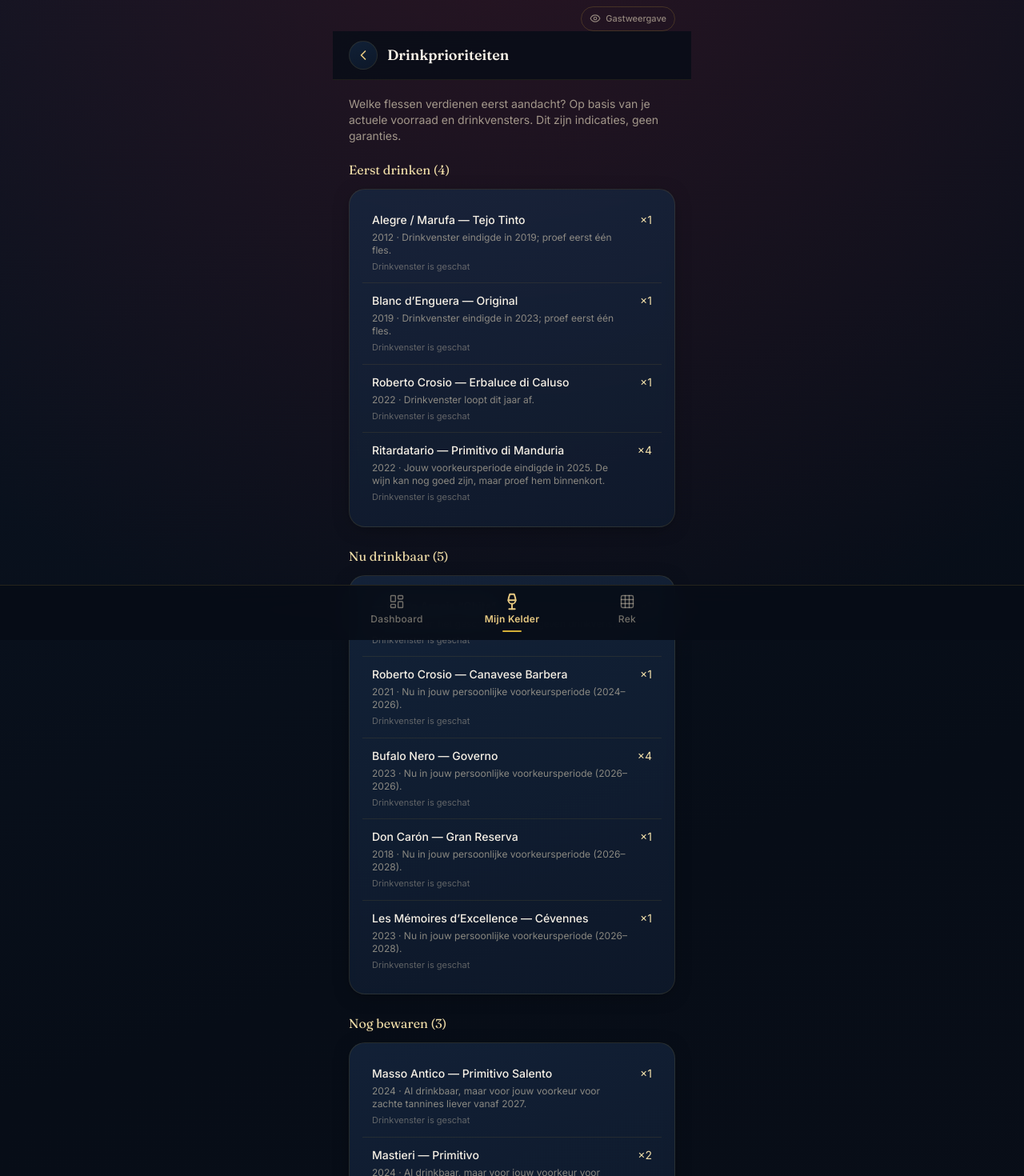
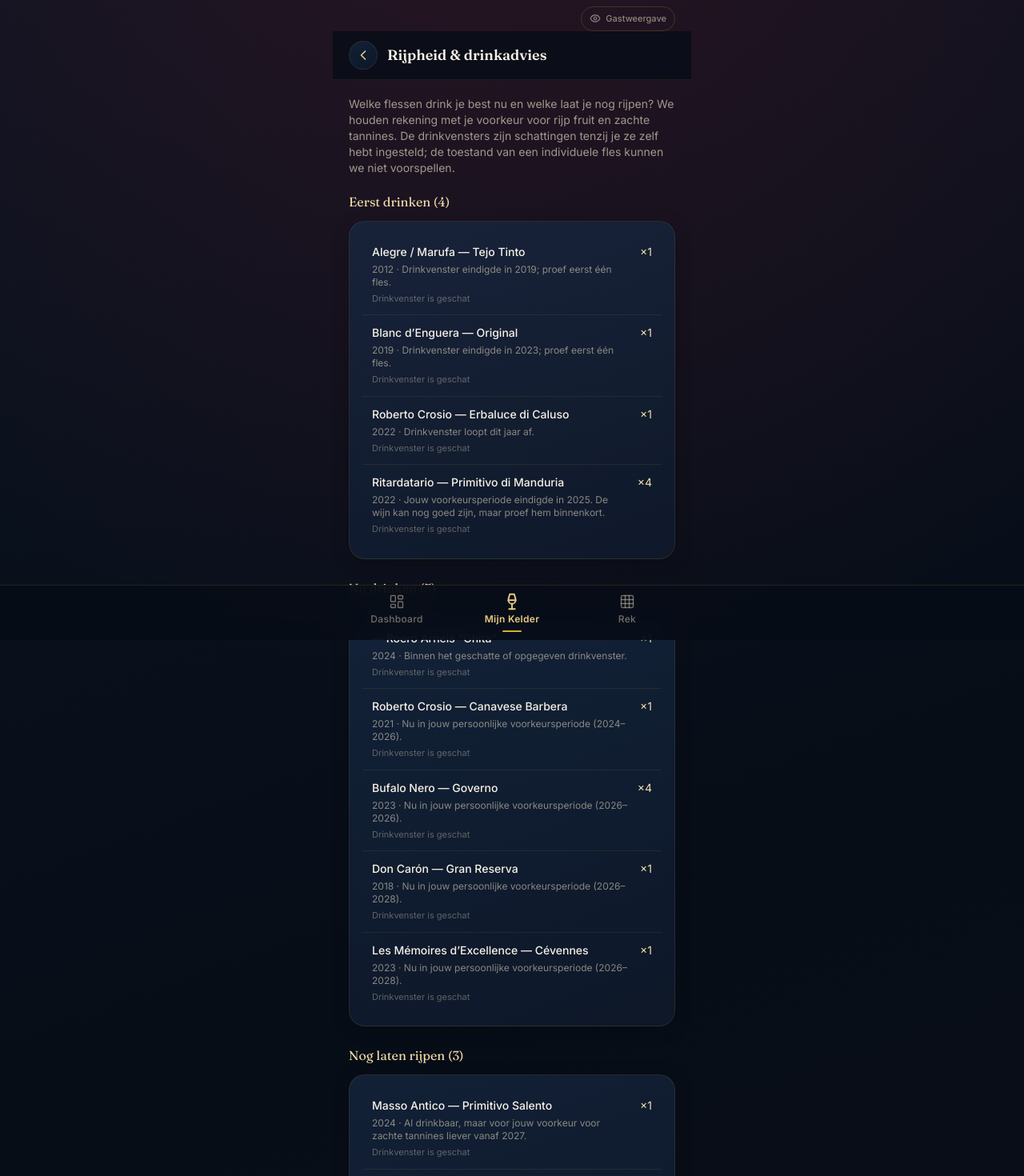
Before and after one commit to goemanalexander/VinIQ, a Next.js app: page /kelder/drinkprioriteiten in a window 1280 px wide. Shown: the top 1470 px of the page at 80% size. Built offline with nearby package versions, Linux system fonts and the light colour scheme; no server answers.

Commit message:
ui: explain personalized maturity guidance and uncertainty

```diff
--- a/app/kelder/drinkprioriteiten/page.tsx
+++ b/app/kelder/drinkprioriteiten/page.tsx
@@ -9,8 +9,8 @@ import { rankDrinkingPriorities, type DrinkingPriority } from '@/lib/drinking-pr
 
 const labels = {
   urgent: 'Eerst drinken',
-  now: 'Nu drinkbaar',
-  later: 'Nog bewaren',
+  now: 'Nu drinken',
+  later: 'Nog laten rijpen',
   unknown: 'Onbekend',
 } as const;
 
@@ -22,9 +22,9 @@ export default function DrinkprioriteitenPage() {
   }, []);
   return (
     <>
-      <PageHeader title="Drinkprioriteiten" back backHref="/kelder" />
+      <PageHeader title="Rijpheid & drinkadvies" back backHref="/kelder" />
       <div className="px-5 pt-5 pb-8">
-        <p className="mb-5 text-sm text-cream-300/70">Welke flessen verdienen eerst aandacht? Op basis van je actuele voorraad en drinkvensters. Dit zijn indicaties, geen garanties.</p>
+        <p className="mb-5 text-sm text-cream-300/70">Welke flessen drink je best nu en welke laat je nog rijpen? We houden rekening met je voorkeur voor rijp fruit en zachte tannines. De drinkvensters zijn schattingen tenzij je ze zelf hebt ingesteld; de toestand van een individuele fles kunnen we niet voorspellen.</p>
         {loading && <p className="text-sm text-cream-300/60">Je kelder wordt bekeken…</p>}
         {!loading && items.length === 0 && <Card><p className="text-sm text-cream-200">Geen flessen in voorraad.</p></Card>}
         {(['urgent','now','later','unknown'] as const).map(group => {
```
